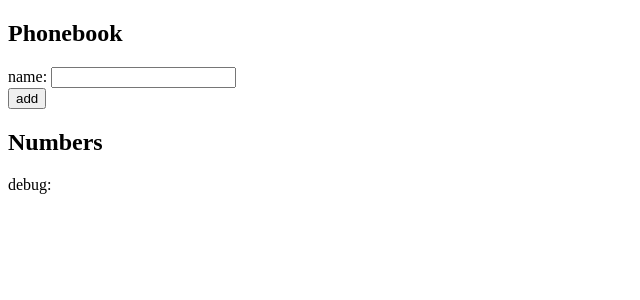
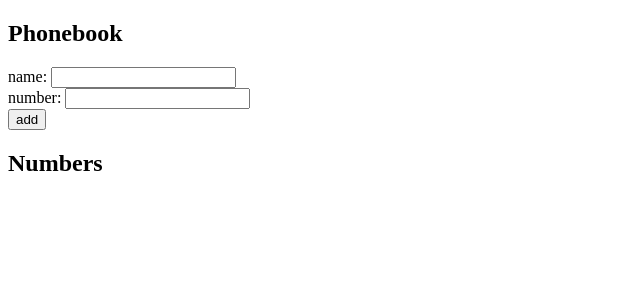
Before and after one commit to angelbarros14/full-stack-open, a React (Vite) app in the folder phonebook/: page / in a window 1280 px wide. Shown: the top 300 px of the page, without its empty margins (0-640 px from the left). Built offline with nearby package versions, Linux system fonts and the light colour scheme.

Commit message:
exercise 2.8

```diff
--- a/phonebook/src/App.jsx
+++ b/phonebook/src/App.jsx
@@ -1,50 +1,57 @@
 import { useState } from 'react'
 
 const App = () => {
-  const [ persons, setPersons ] = useState([
-    {name: 'Arto Hellas', id: 1}
-  ])
+  const [ persons, setPersons ] = useState([])
   const [ newName, setNewName ] = useState('')
+  const [ newNumber, setNewNumber ] = useState('')
 
-  const addName = (event) => {
+  const addInfo = (event) => {
     event.preventDefault()
-    const listPersons = [...persons]
     const nameObject = {
       name: newName,
-      id: Number(listPersons.length + 1)
+      number: newNumber,
+      id: Number(persons.length + 1)
     }
 
-    const found = listPersons.find((name) => name.name == newName)
+    const found = persons.find((name) => name.name.trim().toLowerCase() === newName.trim().toLowerCase())
     if (found) {
       alert(`${newName} is already added to phonebook`)
       return false
     }
 
-    console.log(nameObject)
-    listPersons.push(nameObject)
-    setPersons(listPersons)
-    console.log(listPersons)
+    if (newName == '') {
+      alert('Please enter a name')
+      return false
+    }
+
+    console.log('before', persons)
+    setPersons(prev => prev.concat(nameObject))
     setNewName('')
+    setNewNumber('')
+    // delay on printing updated state
+    console.log('after', persons)
   }
 
   const handleName = (event) => {
     setNewName(event.target.value)
   }
 
+  const handleNumber = (event) => {
+    setNewNumber(event.target.value)
+  }
+
   return (
     <div>
       <h2>Phonebook</h2>
-      <form onSubmit={addName}>
-        <div>
-          name: <input value={newName} onChange={handleName}
-          />
-        </div>
+      <form onSubmit={addInfo}>
+        <div> name: <input value={newName} onChange={handleName} /> </div>
+        <div> number: <input value={newNumber} onChange={handleNumber}/> </div>
         <div>
           <button type='submit'>add</button>
         </div>
       </form>
       <h2>Numbers</h2>
-      <div>debug: {newName}</div>
+      {persons.map(person => <div key={person.id}> {person.name} {person.number}</div>)}
     </div>
   )
 }
```
